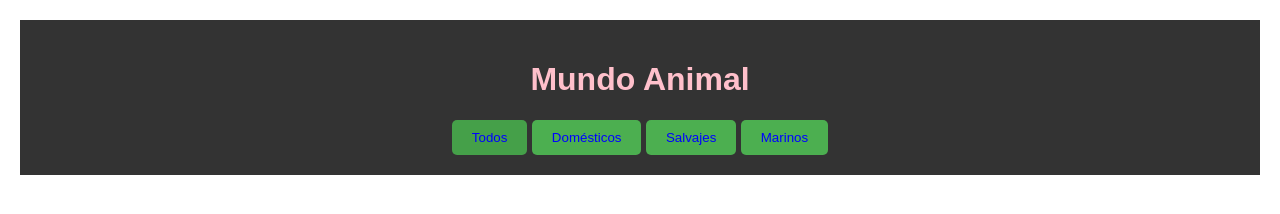
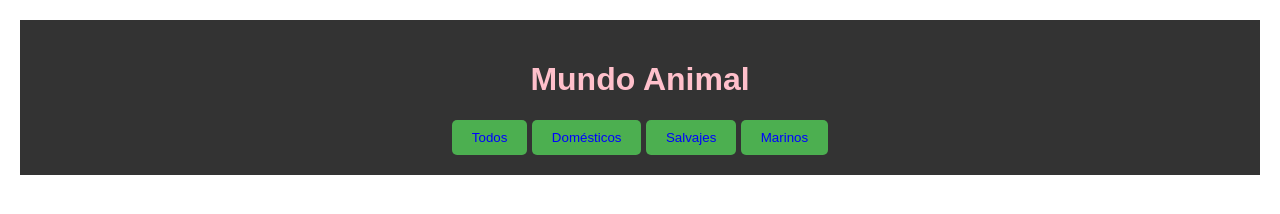
Before and after one commit to EvelynAndrea12/ANIMALES, a plain HTML site: page index.html in a window 1280 px wide. In both pictures the pointer is over the button "Todos". Drawn offline with Linux system fonts and the light colour scheme.

Commit message:
Actualiza

```diff
--- a/styles.css
+++ b/styles.css
@@ -26,5 +26,5 @@ button {
 }
 
 button:hover {
-  background-color: #45a049;
+  background-color: #red;
 }
```
